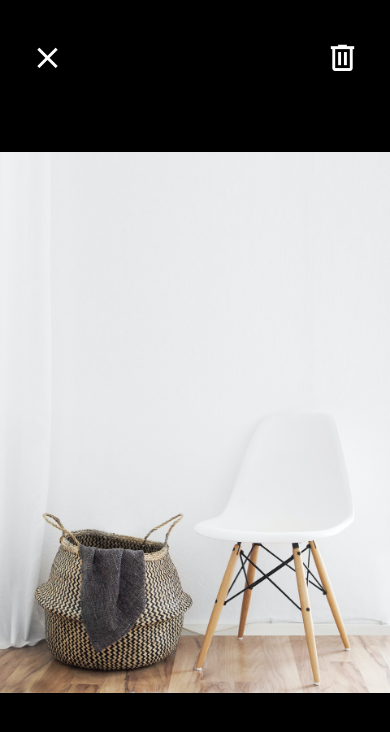
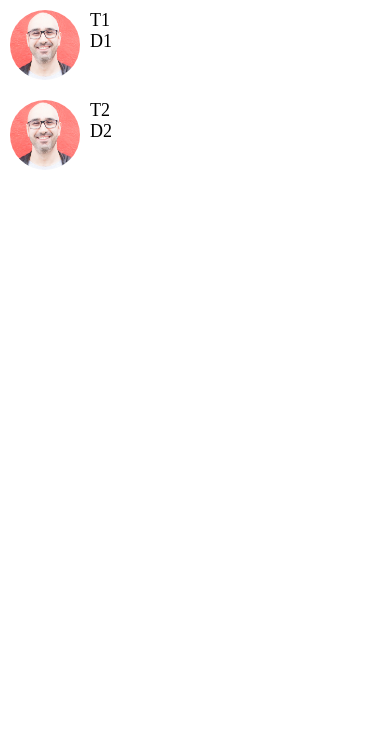
Before and after one commit to arueb/done-with-it, a React Native app: screen / in a window 390 px wide. Shown: the top 732 px of the page. Built offline with nearby package versions, Linux system fonts and the light colour scheme.

Commit message:
added messages screen

```diff
--- a/App.js
+++ b/App.js
@@ -6,6 +6,7 @@
 import WelcomeScreen from "./app/screens/WelcomeScreen";
 import Card from "./app/components/Card";
 import ListingDetailsScreen from "./app/screens/ListingDetailsScreen";
+import MessagesScreen from "./app/screens/MessagesScreen";
 // import AppText from "./app/components/AppText";
 // import AppButton from "./app/components/AppButton";
 
@@ -22,7 +23,8 @@
   //     </View>
   //   );
   //   return <WelcomeScreen />;
-  return <ViewImageScreen />;
+  //   return <ViewImageScreen />;
+  return <MessagesScreen />;
   //   return (
   //     <View style={{ flex: 1, justifyContent: "center", alignItems: "center" }}>
   //       {/* <AppText>Hello World!</AppText> */}
--- /dev/null
+++ b/app/screens/MessagesScreen.js
@@ -0,0 +1,37 @@
+import React from "react";
+import { FlatList } from "react-native";
+
+import ListItem from "../components/ListItem";
+
+const messages = [
+  {
+    id: 1,
+    title: "T1",
+    description: "D1",
+    image: require("../assets/mosh.jpg"),
+  },
+  {
+    id: 2,
+    title: "T2",
+    description: "D2",
+    image: require("../assets/mosh.jpg"),
+  },
+];
+
+function MessagesScreen(props) {
+  return (
+    <FlatList
+      data={messages}
+      keyExtractor={(message) => message.id.toString()}
+      renderItem={({ item }) => (
+        <ListItem
+          title={item.title}
+          subTitle={item.description}
+          image={item.image}
+        />
+      )}
+    />
+  );
+}
+
+export default MessagesScreen;
```
